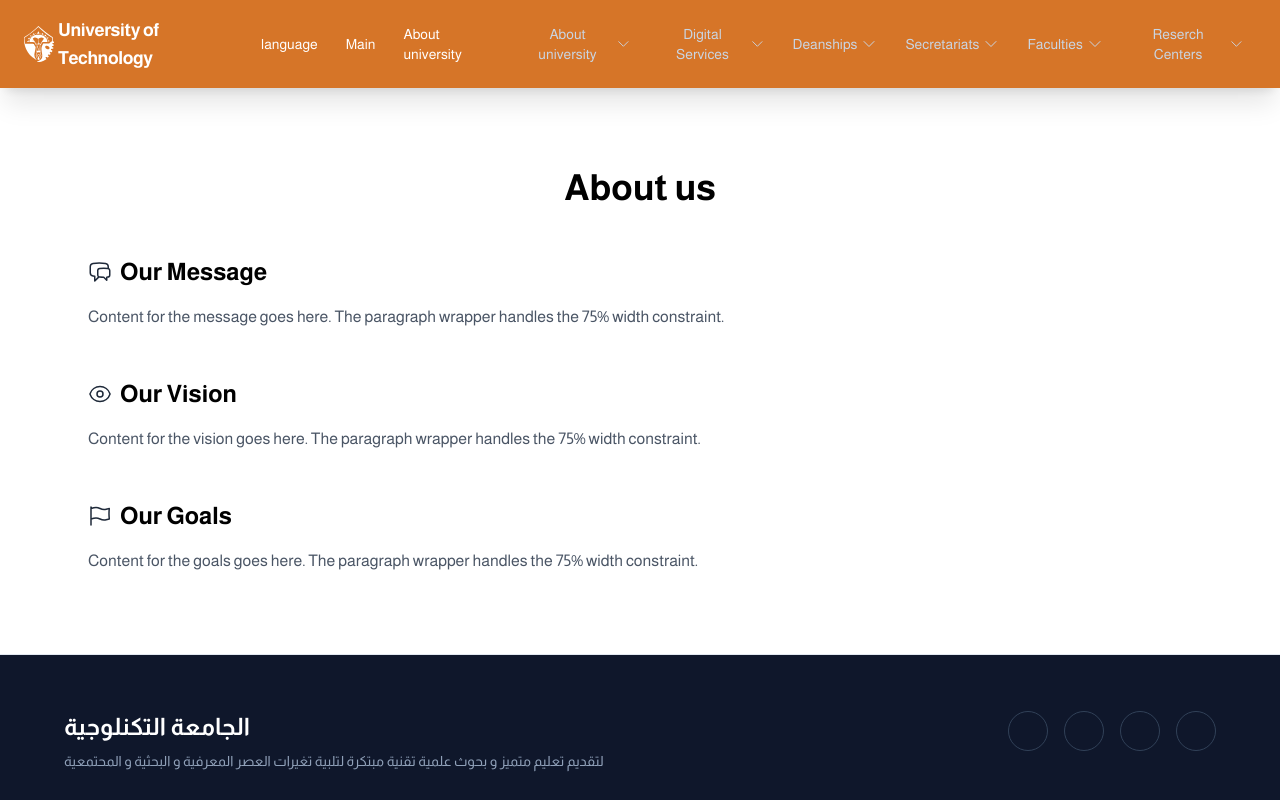
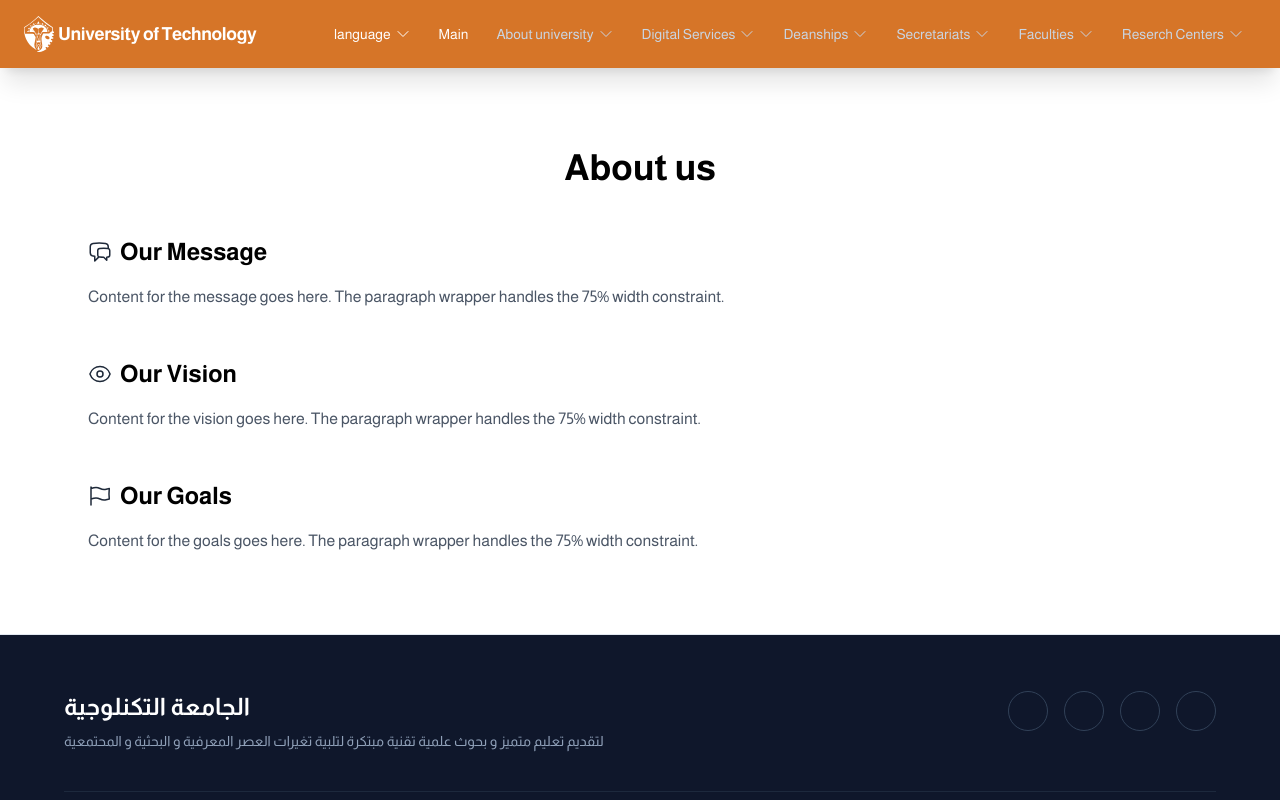
Before and after one commit to A1iHassan/University-platform, a React (Vite) app in the folder frontend2/: page /aboutus in a window 1280 px wide. Shown: the top 800 px of the page. Built offline with nearby package versions, Linux system fonts and the light colour scheme; a web font is replaced by a local one.

Commit message:
language menu

```diff
--- a/frontend2/src/components/cardsSection.tsx
+++ b/frontend2/src/components/cardsSection.tsx
@@ -21,6 +21,8 @@ const CardsSection = () => {
       <div className="absolute inset-0 z-0 pointer-events-none overflow-hidden">
         <div className="absolute left-1/2 top-0 h-6 w-[85%] origin-top-left rotate-[135deg] -translate-x-90 bg-[#d67528]" />
         <div className="absolute left-1/2 top-0 h-6 w-[85%] origin-top-left rotate-[135deg] -translate-x-80 bg-[#d67528]" />
+        <div className="absolute left-1/2 top-0 h-6 w-[85%] origin-top-left rotate-[135deg] translate-x-230 bg-[#d67528]" />
+        <div className="absolute left-1/2 top-0 h-6 w-[85%] origin-top-left rotate-[135deg] translate-x-220 bg-[#d67528]" />
       </div>
 
       <div className="relative z-10 flex w-full items-center justify-center items-center gap-15 px-10 py-16">
--- a/frontend2/src/components/navBar.tsx
+++ b/frontend2/src/components/navBar.tsx
@@ -15,6 +15,7 @@ type NavItem = {
 
 const NavigationBar: React.FC = () => {
   const [openIndex, setOpenIndex] = React.useState<number | null>(null);
+  const [isLangOpen, setIsLangOpen] = React.useState(false);
   const { t, i18n } = useTranslation();
 
   const NAV_ITEMS: NavItem[] = [
@@ -84,28 +85,55 @@ const NavigationBar: React.FC = () => {
 	{t('uni_name')}
         </span>
         <ul className="flex items-center gap-1">
-          <li className="rounded-md px-3 py-2 text-sm font-medium transition-colors">
+         <li
+            className="relative"
+            onMouseEnter={() => setIsLangOpen(true)}
+            onMouseLeave={() => setIsLangOpen(false)}
+          >
             <button
-              className="text-white"
-              onClick={() => {
-                const newLang = i18n.language === "en" ? "ar" : "en";
-                i18n.changeLanguage(newLang);
-              }}
+              type="button"
+              className="flex items-center gap-1 rounded-md px-3 py-2 text-sm font-medium text-white transition-colors"
             >
               {t("language")}
+              <ChevronDownIcon
+                className={`h-4 w-4 transition-transform duration-200 ${
+                  isLangOpen ? "rotate-180" : ""
+                }`}
+              />
             </button>
+
+            <ul
+              className={`absolute right-0 top-full z-10 w-32 overflow-hidden rounded border border-[#d67528]/20 bg-[#d67528ff]/80 shadow-xl/20 transition-all duration-200 ease-out ${
+                isLangOpen
+                  ? "max-h-40 opacity-100"
+                  : "pointer-events-none max-h-0 opacity-0"
+              }`}
+            >
+              <li>
+                <button
+                  type="button"
+                  onClick={() => i18n.changeLanguage("ar")}
+                  className="block w-full px-3 py-2 text-left text-sm text-slate-50 transition-colors hover:bg-slate-50 hover:text-[#d67528]"
+                >
+                  العربية
+                </button>
+              </li>
+              <li>
+                <button
+                  type="button"
+                  onClick={() => i18n.changeLanguage("en")}
+                  className="block w-full px-3 py-2 text-left text-sm text-slate-50 transition-colors hover:bg-slate-50 hover:text-[#d67528]"
+                >
+                  English
+                </button>
+              </li>
+            </ul>
           </li>
           <Link
             to={{ pathname: "/" }}
             className="rounded-md px-3 py-2 text-sm text-white font-medium transition-colors"
           >
             {t("main")}
-          </Link>
-          <Link
-            to={{ pathname: "/aboutus" }}
-            className="rounded-md px-3 py-2 text-sm text-white font-medium transition-colors"
-          >
-            {t("about_us")}
           </Link>
           {NAV_ITEMS.map((item, index) => (
             <li
```
